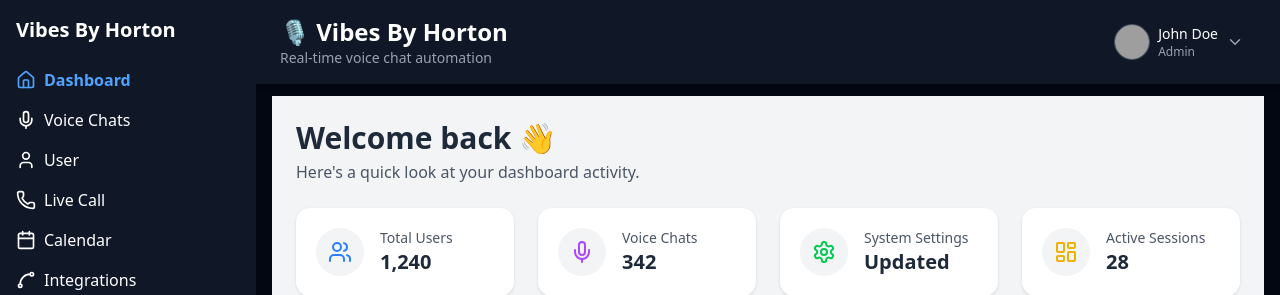
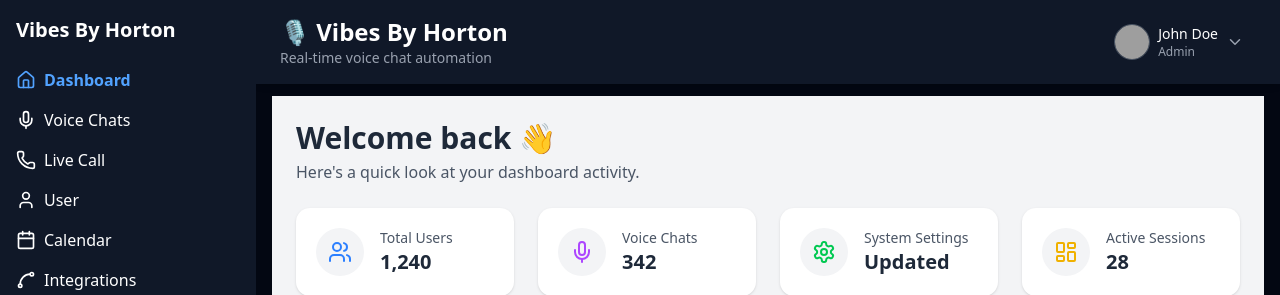
Before and after one commit to Moughees110/Moughees110-IAN-Avatar-Legacy-Growth, a React (Vite) app in the folder frontend/: page /dashboard in a window 1280 px wide. Shown: the top 295 px of the page. Built offline with nearby package versions, Linux system fonts and the light colour scheme; grey boxes are pictures that could not be loaded.

Commit message:
sidebaar !
sidebaar !

```diff
--- a/frontend/src/apps/dashboard/components/sidebar.tsx
+++ b/frontend/src/apps/dashboard/components/sidebar.tsx
@@ -22,12 +22,13 @@ export default function Sidebar() {
       icon: <Mic size={20} />,
       to: "/dashboard/voice-bot-chat",
     },
-    { label: "User", icon: <User size={20} />, to: "/dashboard/user" },
     {
       label: "Live Call",
       icon: <PhoneIcon size={20} />,
       to: "/dashboard/live-call",
     },
+    { label: "User", icon: <User size={20} />, to: "/dashboard/user" },
+
     {
       label: "Calendar",
       icon: <Calendar size={20} />,
```
